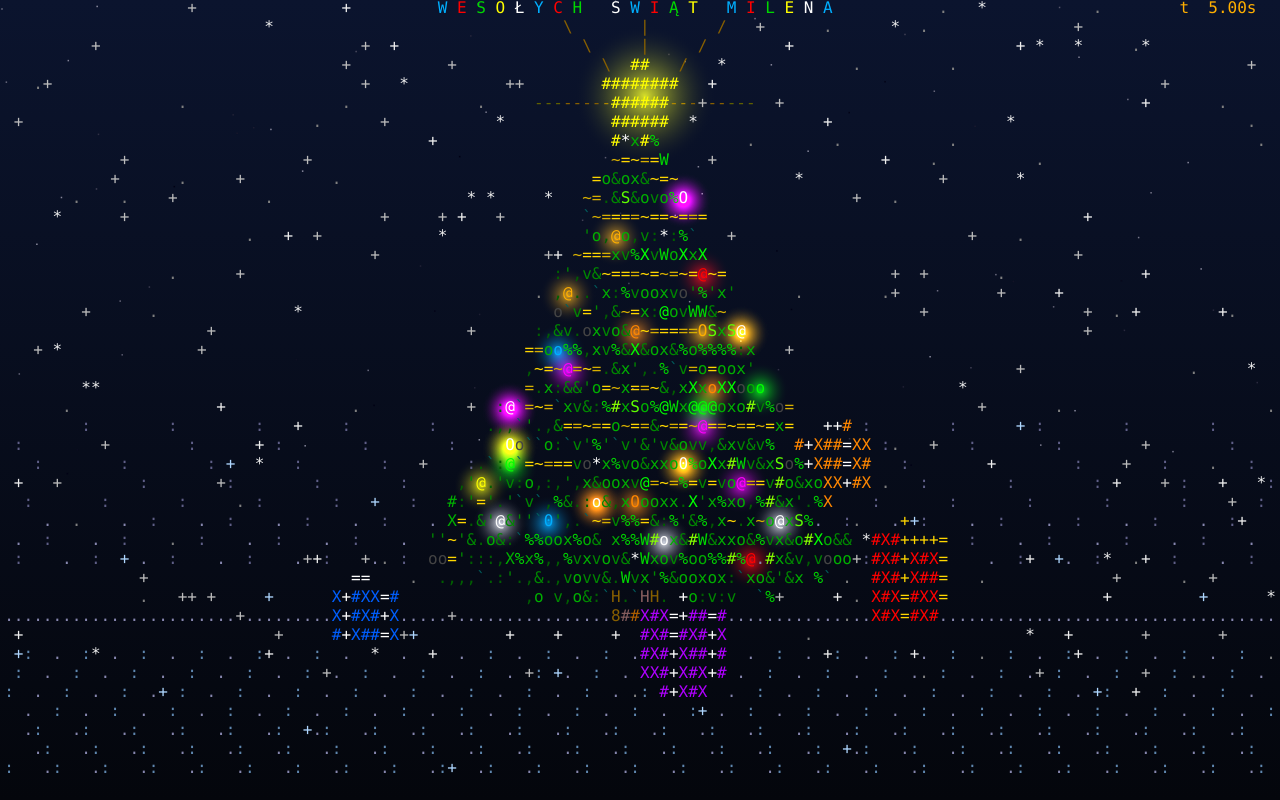
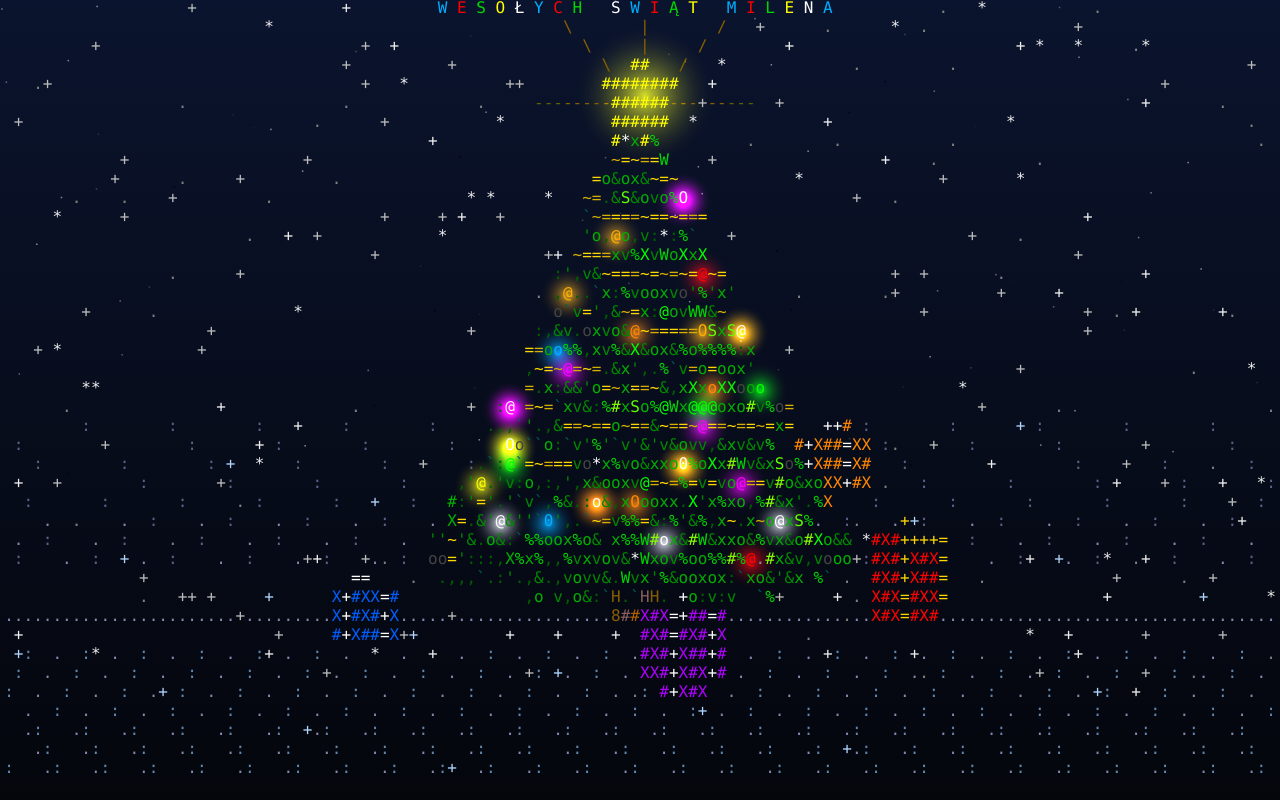
Before and after one commit to Kretolot/kretolot.github.io, a plain HTML site: page index.html in a window 1280 px wide. Drawn offline with Linux system fonts and the light colour scheme; animation ran at ten frames a second.

Commit message:
Update index.html

```diff
--- a/index.html
+++ b/index.html
@@ -110,7 +110,6 @@ function frame(t,W,H,aspect,fps){
     // napis i HUD
   const sp=CAPTION.split('').join(' '),cp=[196,40,226,231,39],c0=(W-sp.length)/2|0;
   for(let j=0;j<sp.length;j++){const i=c0+j;;if(sp[j]==' ')K[i]=-1;else set(i,sp[j],cp[((j>>1)+(t*2|0))%5])}
-  txt(0,W-10,`t ${t.toFixed(2).padStart(5)}s`,214)
   return{C,K,glows:lc.filter(([i,,,ch,k])=>C[i]===ch&&K[i]===k),star:[scx,scy]};
 }
 
```
